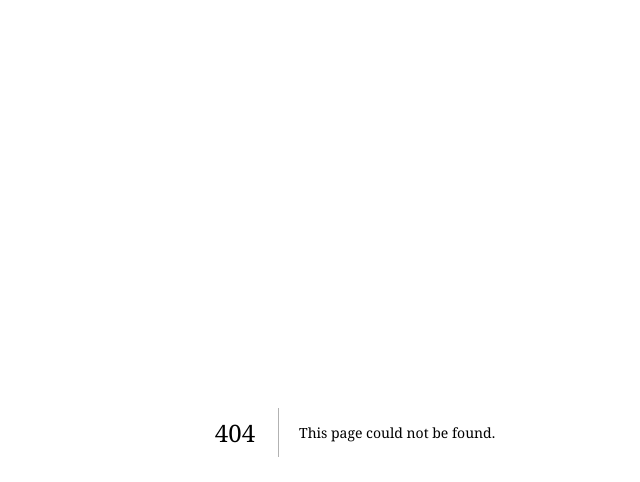
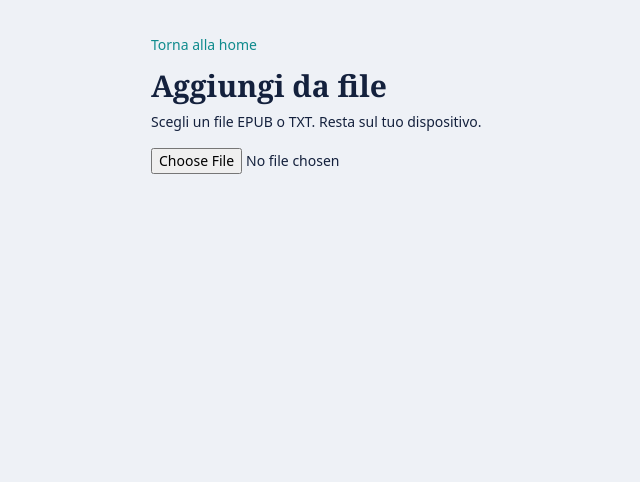
Before and after one commit to kevin-flynn89/ReAIding-Companion, a Next.js app: page /aggiungi-file in a window 1280 px wide. Before the commit this address had no page. Shown: the top 482 px of the page, without its empty margins (285-925 px from the left). Built offline with nearby package versions, Linux system fonts and the light colour scheme.

Commit message:
Add AggiungiFile component for file upload

```diff
--- /dev/null
+++ b/app/aggiungi-file/page.tsx
@@ -0,0 +1,62 @@
+"use client";
+import { useState } from "react";
+import Link from "next/link";
+import { parseEpub, parseTxt, type Parsed } from "@/lib/parsers";
+import { saveWork } from "@/lib/library";
+
+export default function AggiungiFile() {
+  const [p, setP] = useState<Parsed | null>(null);
+  const [kind, setKind] = useState("libro");
+  const [msg, setMsg] = useState("");
+  const [saved, setSaved] = useState(false);
+
+  async function onFile(f: File | undefined) {
+    if (!f) return;
+    setMsg("Lettura in corso..."); setP(null); setSaved(false);
+    try {
+      const name = f.name.toLowerCase();
+      if (name.endsWith(".epub")) setP(await parseEpub(f));
+      else if (name.endsWith(".txt")) setP(parseTxt(await f.text(), f.name));
+      else { setMsg("Per ora sono supportati EPUB e TXT. Il PDF arriva al prossimo passo."); return; }
+      setMsg("");
+    } catch {
+      setMsg("Non sono riuscito a leggere questo file.");
+    }
+  }
+
+  async function salva() {
+    if (!p) return;
+    await saveWork({ id: crypto.randomUUID(), title: p.title, author: p.author, kind, chapters: p.chapters, current: 1, createdAt: Date.now() });
+    setSaved(true);
+  }
+
+  return (
+    <main>
+      <Link href="/" className="text-sm text-segnalibro">Torna alla home</Link>
+      <h1 className="mt-3 text-3xl font-bold">Aggiungi da file</h1>
+      <p className="mt-2 text-sm">Scegli un file EPUB o TXT. Resta sul tuo dispositivo.</p>
+      <input type="file" accept=".epub,.txt" onChange={(e) => onFile(e.target.files?.[0])} className="mt-4 block w-full text-sm" />
+      {msg && <p className="mt-4 text-sm">{msg}</p>}
+      {p && (
+        <section className="mt-6 bg-white p-4">
+          <h2 className="text-xl font-bold">{p.title}</h2>
+          <p className="text-sm">{p.author || "Autore non trovato"} · {p.chapters.length} capitoli</p>
+          <label className="mt-3 block text-sm">Tipo
+            <select value={kind} onChange={(e) => setKind(e.target.value)} className="ml-2 border p-1">
+              <option>libro</option><option>manga</option><option>manhwa</option><option>fumetto</option><option>light novel</option>
+            </select>
+          </label>
+          <ul className="mt-3 max-h-40 overflow-auto text-sm">
+            {p.chapters.slice(0, 30).map((c) => <li key={c.n} className="py-0.5">{c.n}. {c.title.slice(0, 50)}</li>)}
+          </ul>
+          {p.chapters.length === 0 && <p className="mt-2 text-sm">Nessun testo trovato nel file.</p>}
+          <button onClick={salva} disabled={saved || p.chapters.length === 0}
+            className="mt-4 rounded bg-segnalibro px-5 py-3 text-sm font-semibold text-white disabled:opacity-40">
+            {saved ? "Salvato" : "Salva in libreria"}
+          </button>
+          {saved && <Link href="/libreria" className="ml-4 text-sm text-segnalibro">Vai alla libreria</Link>}
+        </section>
+      )}
+    </main>
+  );
+}
```
